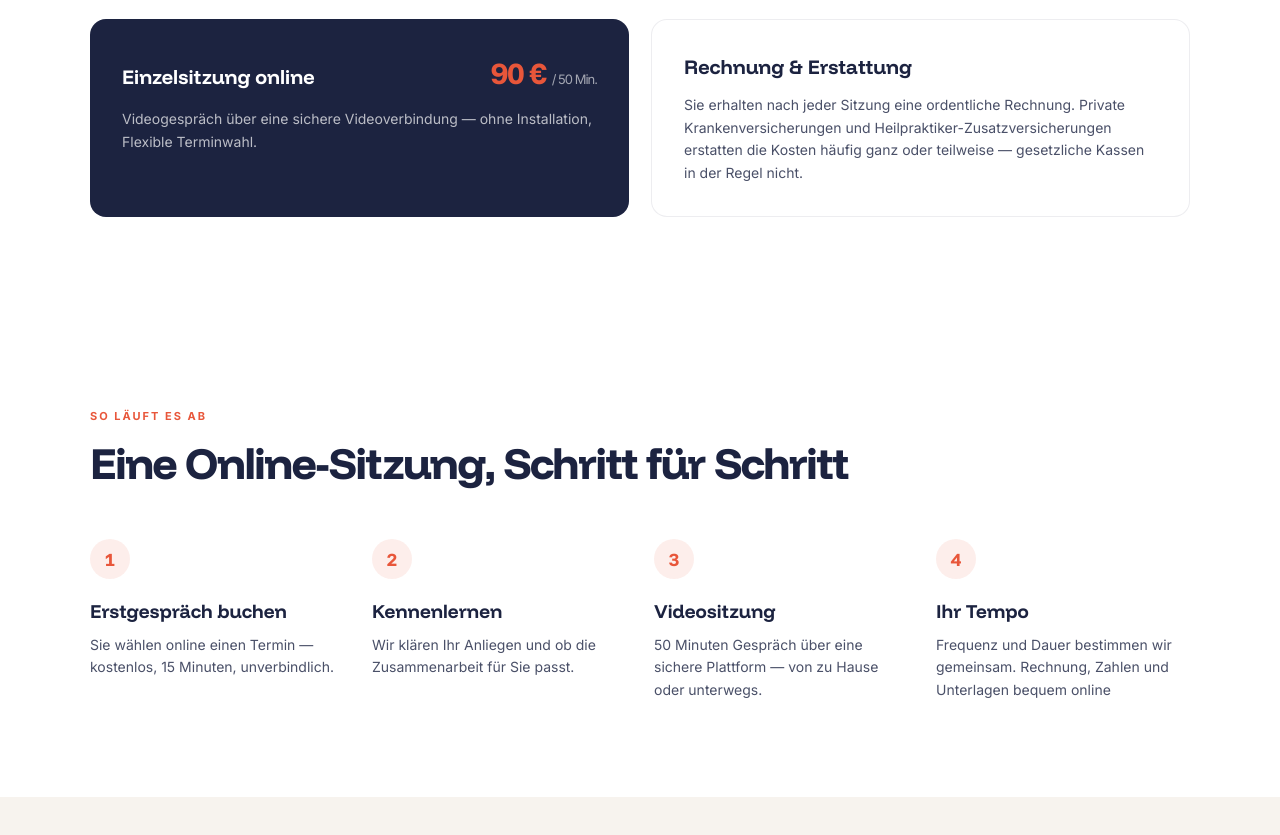
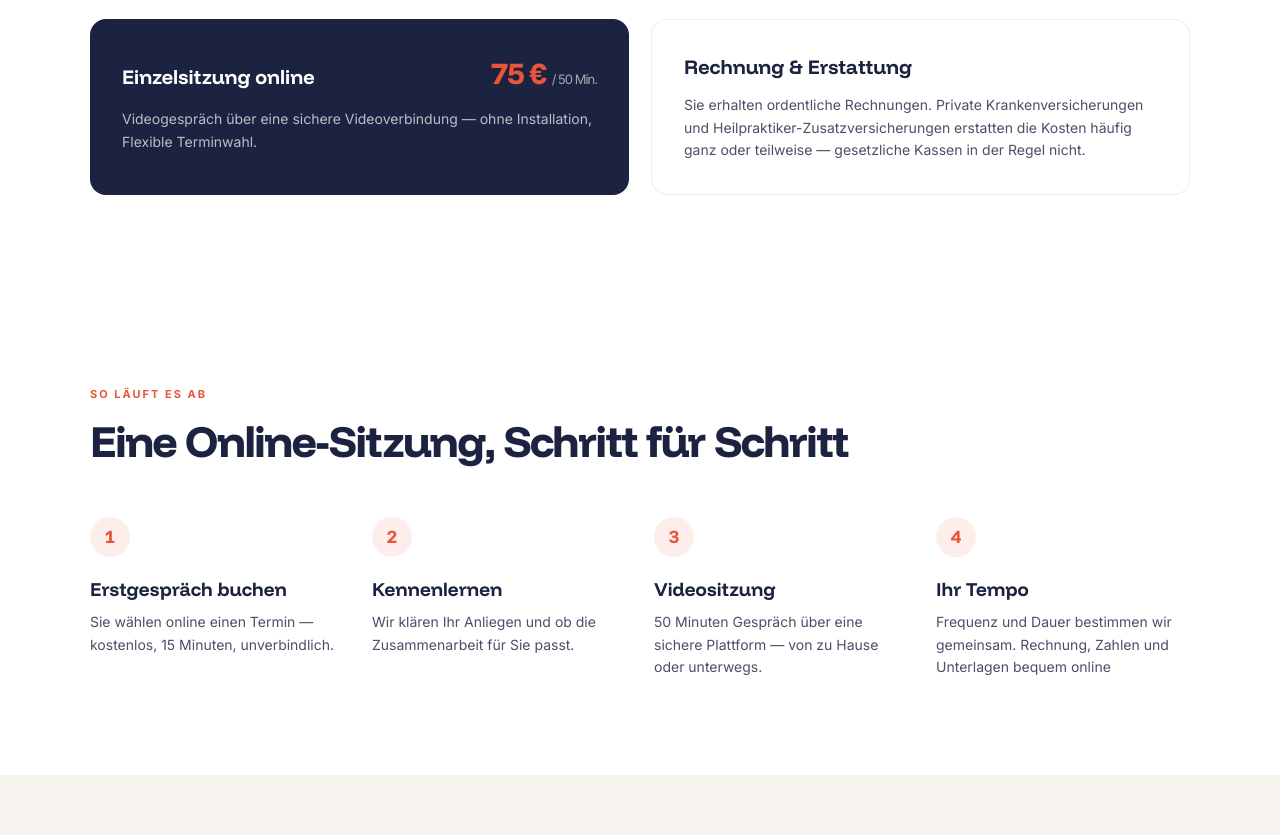
Before and after one commit to dorafaludi/praxis-dorafaludi, a plain HTML site: page index.html in a window 1280 px wide. Shown: the part 2671-3506 px from the top of the page. Drawn offline with Linux system fonts and the light colour scheme.

Commit message:
Update fee and billing information in index.html

```diff
--- a/index.html
+++ b/index.html
@@ -183,13 +183,13 @@ Heute arbeite ich vollständig online, damit Sie Unterstützung dort bekommen, w
       <div class="fee-card">
         <div class="fee-card__head">
           <h3>Einzelsitzung online</h3>
-          <div class="fee-card__price">90 € <small>/ 50 Min.</small></div>
+          <div class="fee-card__price">75 € <small>/ 50 Min.</small></div>
         </div>
         <p>Videogespräch über eine sichere Videoverbindung — ohne Installation, Flexible Terminwahl.</p>
       </div>
       <div class="card">
         <h3 class="card__title">Rechnung &amp; Erstattung</h3>
-        <p class="card__text">Sie erhalten nach jeder Sitzung eine ordentliche Rechnung. Private Krankenversicherungen und Heilpraktiker-Zusatzversicherungen erstatten die Kosten häufig ganz oder teilweise — gesetzliche Kassen in der Regel nicht.</p>
+        <p class="card__text">Sie erhalten ordentliche Rechnungen. Private Krankenversicherungen und Heilpraktiker-Zusatzversicherungen erstatten die Kosten häufig ganz oder teilweise — gesetzliche Kassen in der Regel nicht.</p>
       </div>
     </div>
   </div>
```
